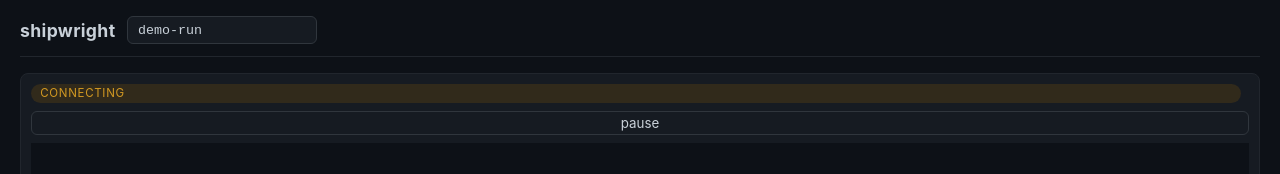
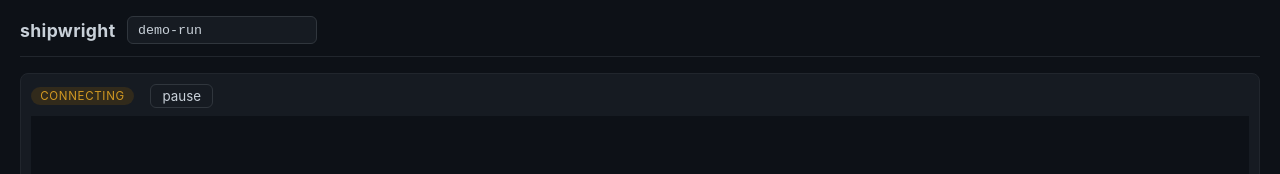
Before and after one commit to abj360/shipwright, a React (Vite) app in the folder ui/: page / in a window 1280 px wide. Shown: the top 174 px of the page. Built offline with nearby package versions, Linux system fonts and the light colour scheme; no server answers.

Commit message:
fix: stop counting the ---/+++ headers as diff changes
Every file in a patch starts with '--- a/path' and '+++ b/path', which
parseDiff classified as one deletion and one addition, so the +/- badge
overstated every file by one and the headers rendered as changed lines
with line numbers beside them.

```diff
--- a/ui/src/DiffViewer.tsx
+++ b/ui/src/DiffViewer.tsx
@@ -4,6 +4,7 @@
  * Contains:
  *   DiffLine: one classified diff line
  *   DiffFile: one file's classified lines
+ *   FILE_HEADER_PREFIXES: per-file metadata lines that are not changes
  *   parseDiff(): parses a unified diff into per-file lines
  *   DiffViewer: renders a unified diff with per-line styling
  *   FileSection: collapsible per-file diff section
@@ -12,6 +13,10 @@
  */
 
 import { useMemo, useState } from "react";
+
+// git puts these between the "diff --git" line and the first hunk. They start
+// with +/- but are metadata, not changed lines, so they are skipped entirely.
+const FILE_HEADER_PREFIXES = ["--- ", "+++ ", "index ", "new file mode", "deleted file mode"];
 
 export interface DiffLine {
   kind: "add" | "del" | "context" | "hunk";
@@ -41,6 +46,9 @@ export function parseDiff(patch: string): DiffFile[] {
       current = { path, lines: [] };
       files.push(current);
     } else if (current !== null) {
+      if (FILE_HEADER_PREFIXES.some((prefix) => line.startsWith(prefix))) {
+        continue;
+      }
       if (line.startsWith("+")) {
         current.lines.push({ kind: "add", text: line, oldNo: null, newNo: counters.new });
         counters.new += 1;
--- a/ui/src/TerminalViewer.tsx
+++ b/ui/src/TerminalViewer.tsx
@@ -92,8 +92,10 @@ export function TerminalViewer({ runId, gatewayUrl }: TerminalViewerProps) {
 
   return (
     <div className="terminal-viewer">
-      <span className={`status-badge status-${status}`}>{status}</span>
-      <button onClick={() => setPaused(!paused)}>{paused ? "resume" : "pause"}</button>
+      <div className="terminal-toolbar">
+        <span className={`status-badge status-${status}`}>{status}</span>
+        <button onClick={() => setPaused(!paused)}>{paused ? "resume" : "pause"}</button>
+      </div>
       <div ref={hostRef} role="log" aria-label="sandbox output" />
     </div>
   );
--- a/ui/src/index.css
+++ b/ui/src/index.css
@@ -4,7 +4,7 @@
  * Contains:
  *   :root: the dark palette tokens mirrored from theme.ts
  *   .app-shell: page layout
- *   .terminal-viewer: live terminal panel and its status badge
+ *   .terminal-viewer: live terminal panel, its toolbar, and status badge
  *   .diff-viewer: diff panel, file tree, and per-line styling
  */
 
@@ -80,6 +80,12 @@ body {
   min-height: 0;
 }
 
+.terminal-toolbar {
+  align-items: center;
+  display: flex;
+  gap: 0.5rem;
+}
+
 .terminal-viewer > [role="log"] {
   flex: 1;
   min-height: 0;
@@ -87,6 +93,7 @@ body {
 
 .status-badge {
   border-radius: 999px;
+  flex: none;
   font-size: 0.72rem;
   letter-spacing: 0.06em;
   margin-right: 0.5rem;
```
